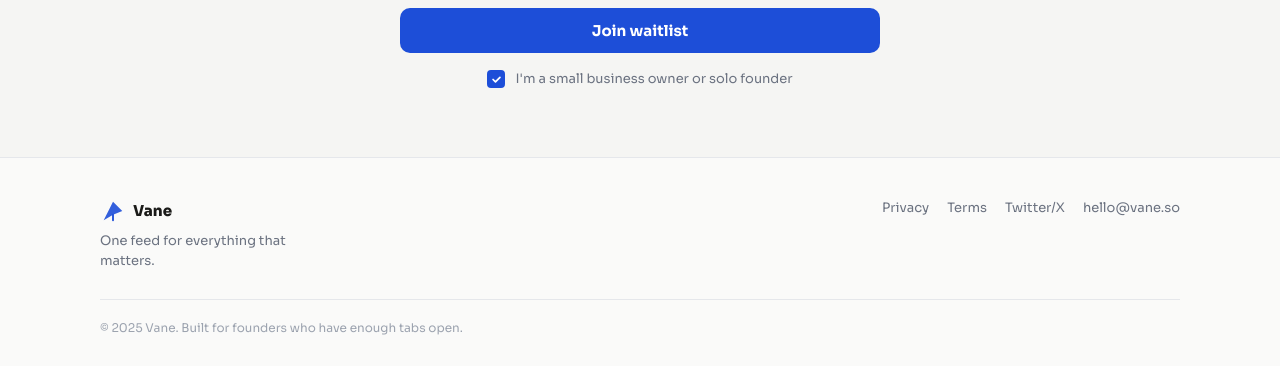
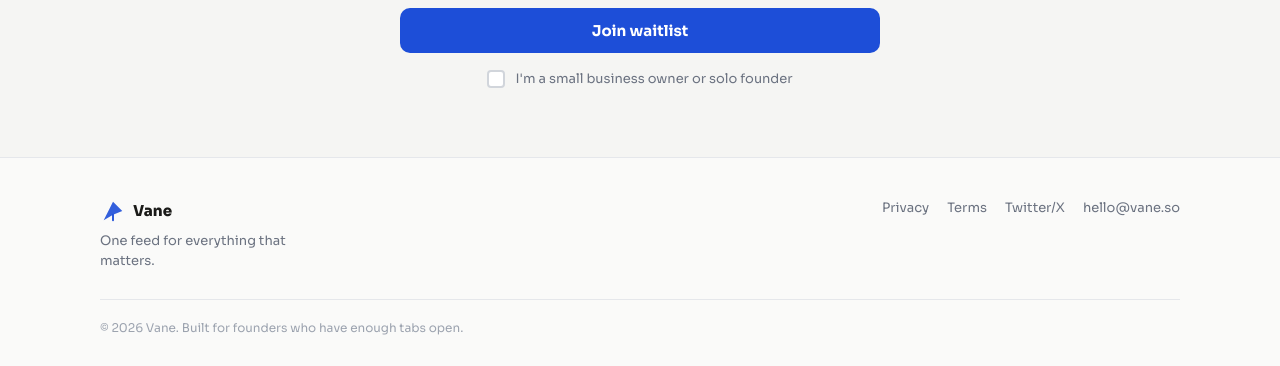
Before and after one commit to Mykins1/Vane-LP, a React (Vite) app: page / in a window 1280 px wide. Shown: the part 2441-2807 px from the top of the page. Built offline with nearby package versions, Linux system fonts and the light colour scheme.

Commit message:
fix: the checkbox will be unchecked by default

```diff
--- a/src/App.jsx
+++ b/src/App.jsx
@@ -272,7 +272,7 @@ function HowItWorksSection() {
 /* ─── Waitlist section ────────────────────────────────────────────────────── */
 function WaitlistSection() {
   const [email,setEmail] = useState("");
-  const [checked,setChecked] = useState(true);
+  const [checked,setChecked] = useState(false);
   const [done,setDone] = useState(false);
   const submit = () => { if (email.includes("@")) setDone(true); };
 
@@ -335,7 +335,7 @@ function WaitlistSection() {
   );
 }
 
-/* ─── Root ────────────────────────────────────────────────────────────────── */
+/* Root */
 export default function VaneLanding() {
   const [scrolled,setScrolled] = useState(false);
   const [heroVis,setHeroVis] = useState(false);
@@ -472,7 +472,7 @@ export default function VaneLanding() {
           </div>
           <div style={{borderTop:"1px solid #E5E7EB",paddingTop:18,
             fontSize:12,color:"#9CA3AF"}}>
-            © 2025 Vane. Built for founders who have enough tabs open.
+            © 2026 Vane. Built for founders who have enough tabs open.
           </div>
         </div>
       </footer>
```
